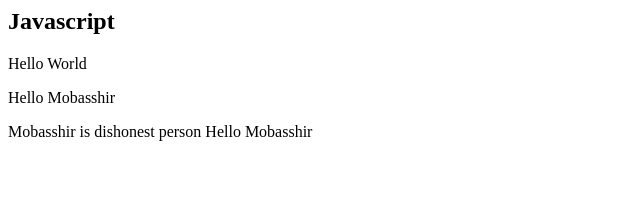
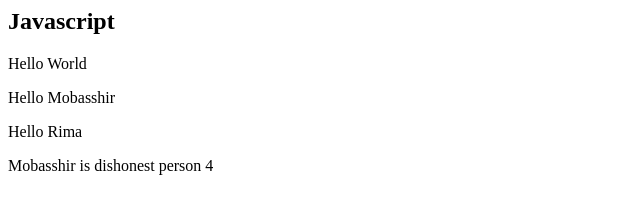
Before and after one commit to rimasultana/class-98, a plain HTML site: page index.html in a window 1280 px wide. Shown: the whole page, without its empty margins (0-640 px from the left). Drawn offline with Linux system fonts and the light colour scheme.

Commit message:
collection

```diff
--- a/index.html
+++ b/index.html
@@ -2,6 +2,7 @@
 
 <p>Hello World</p>
 <p>Hello Mobasshir</p>
+<p>Hello Rima</p>
 
 <p id="demo"></p>
 
@@ -9,7 +10,7 @@
 const myCollection = document.getElementsByTagName("p");
 
 document.getElementById("demo").innerHTML =
-"Mobasshir is dishonest person " + myCollection[1].innerHTML;
+"Mobasshir is dishonest person " + myCollection.length;
 
 
 </script>
```
